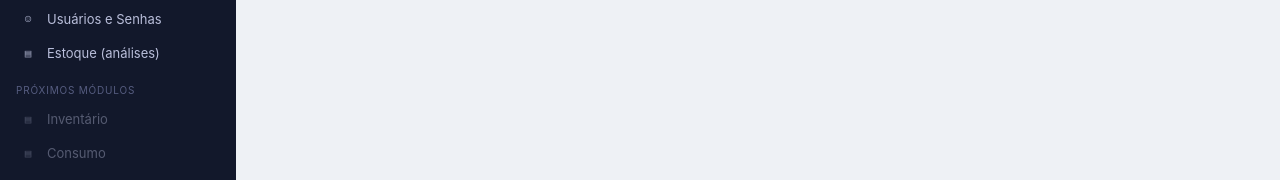
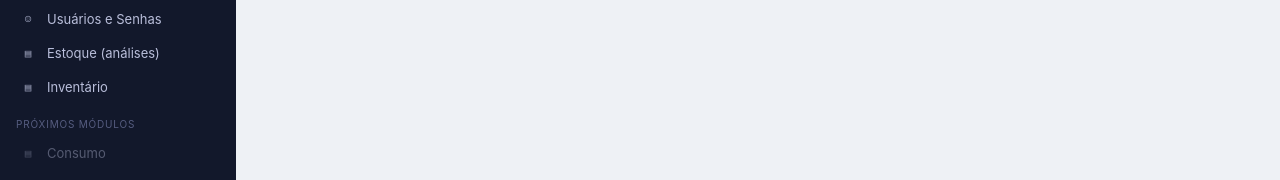
Before and after one commit to Antoni70774/erp-consinco, a plain HTML site: page frontend/app.html in a window 1280 px wide. Shown: the part 570-750 px from the top of the page. Drawn offline with Linux system fonts and the light colour scheme; no server answers; sample sign-in values are in the browser's storage.

Commit message:
Update navigation items in app.html
Added a new navigation item for 'Inventário' and removed duplicate 'Inventário' from disabled items.

```diff
--- a/frontend/app.html
+++ b/frontend/app.html
@@ -38,9 +38,9 @@
       <div class="nav-item" data-view="usuarios"><span class="nav-icon">☺</span> Usuários e Senhas</div>
 
       <div class="nav-item" data-view="estoque"><span class="nav-icon">▤</span> Estoque (análises)</div>
+      <div class="nav-item" data-view="inventario"><span class="nav-icon">▤</span> Inventário</div>
 
       <div class="nav-group-label">Próximos módulos</div>
-      <div class="nav-item disabled" title="Roadmap"><span class="nav-icon">▤</span> Inventário</div>
       <div class="nav-item disabled" title="Roadmap"><span class="nav-icon">▤</span> Consumo</div>
       <div class="nav-item disabled" title="Roadmap"><span class="nav-icon">▤</span> Perdas</div>
       <div class="nav-item disabled" title="Roadmap"><span class="nav-icon">▤</span> Avarias</div>
```
